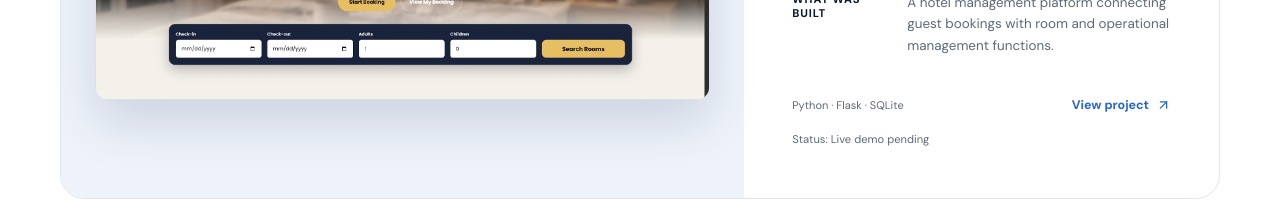
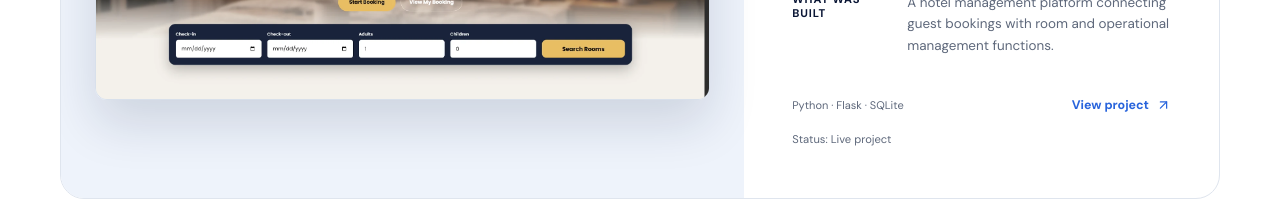
Before and after one commit to ars1224/ars-tech-solutions-website, a React (Vite) app: page / in a window 1280 px wide. Shown: the part 3260-3480 px from the top of the page. Built offline with nearby package versions, Linux system fonts and the light colour scheme.

Commit message:
Mark Noble InnSync as live

```diff
--- a/src/data/caseStudies.js
+++ b/src/data/caseStudies.js
@@ -37,7 +37,7 @@ export const caseStudies = [
     slug: 'noble-innsync-hotel-system',
     ...byTitle['Noble InnSync Hotel Booking System'],
     category: 'Development Project',
-    status: 'Live demo pending',
+    status: 'Live project',
     overview: 'A hotel management platform connecting guest bookings with room and operational management functions.',
     need: 'Hotel operations involve connected information across bookings, availability, payments, maintenance, inventory and staffing.',
     goals: ['Connect booking and room information', 'Support operational workflows', 'Create a consistent management interface'],
@@ -45,7 +45,7 @@ export const caseStudies = [
     approach: 'Related hotel activities were organised into one application so operational information could be managed through a consistent structure.',
     functionality: ['Guest bookings', 'Room availability', 'Payment records', 'Maintenance workflows', 'Inventory and staff operations'],
     challenges: 'A broad set of hotel workflows needed clear separation while still sharing related information.',
-    outcome: 'Completed as an academic development project. A public live demonstration is not currently available.',
+    outcome: 'Completed as an academic development project and now available as a public live demonstration.',
     relatedService: 'Custom Web Applications',
   },
 ]
--- a/src/data/siteData.js
+++ b/src/data/siteData.js
@@ -53,7 +53,7 @@ export const projects = [
   { category: 'Academic Project', title: 'KISS-Web Inventory and Warehouse Management System', description: 'A full-stack warehouse application for stock visibility, location tracking, order processing, product movement and operational reporting.', technologies: ['PHP', 'MySQL', 'JavaScript', 'Bootstrap'], image: kissWebImage, github: 'https://github.com/ars1224/Kiss-Web', status: 'Internal system — no public demo' },
   { category: 'Personal Project', title: 'Aries & Jade Digital Wedding Invitation', description: 'A personalised event website with wedding information, online RSVP confirmation, guest management and Google Sheets integration.', technologies: ['JavaScript', 'Node.js', 'Netlify Functions', 'Google Sheets API'], image: weddingInvitationImage, github: 'https://github.com/ars1224/JadeAries', liveUrl: 'https://ariesjadeweddinginvitation.netlify.app/' },
   { category: 'Academic Project', title: 'Explore NZ Tourism Website', description: 'A responsive tourism website for discovering New Zealand landmarks, cultural attractions, events and destinations through an interactive map.', technologies: ['HTML', 'CSS', 'JavaScript', 'Leaflet.js'], image: exploreNzImage, github: 'https://github.com/ars1224/Explore-NZ', status: 'No public live demo' },
-  { category: 'Academic Project', title: 'Noble InnSync Hotel Booking System', description: 'A hotel management platform combining guest bookings, room availability, payments, maintenance, inventory and staff operations.', technologies: ['Python', 'Flask', 'SQLite', 'SQLAlchemy'], image: nobleInnSyncImage, github: 'https://github.com/ars1224/Noble_InnSync', status: 'Live demo pending' },
+  { category: 'Academic Project', title: 'Noble InnSync Hotel Booking System', description: 'A hotel management platform combining guest bookings, room availability, payments, maintenance, inventory and staff operations.', technologies: ['Python', 'Flask', 'SQLite', 'SQLAlchemy'], image: nobleInnSyncImage, github: 'https://github.com/ars1224/Noble_InnSync', liveUrl: 'https://noble-innsync.onrender.com/', status: 'Live project' },
   { category: 'Academic Project', title: 'NZFTC Employee Management System', description: 'A web-based employee records platform with authentication, centralised staff information, dashboards and database integration.', technologies: ['C#', 'ASP.NET Core', 'Entity Framework', 'MySQL'], image: nzftcImage, github: 'https://github.com/ars1224/NZFTC-Employee-Management-System', status: 'Live demo pending' },
   { category: 'Personal Project', title: 'Wedding Budget Management App', description: 'A web application for tracking wedding expenses, payments, category allocations, remaining funds and visual budget summaries.', technologies: ['JavaScript', 'Node.js', 'Google Sheets API', 'Chart.js'], image: weddingBudgetImage, github: 'https://github.com/ars1224/Wedding-Budget-Management-App', status: 'Live demo pending' },
   { category: 'Academic Project', title: 'ZenFit Fitness and Booking Website', description: 'A responsive fitness business website where customers can explore services, learn about the business and submit bookings online.', technologies: ['HTML', 'CSS', 'JavaScript', 'Bootstrap'], image: zenfitImage, github: 'https://github.com/ars1224/ZenFit-Fitness-and-Booking-Website', status: 'Live demo pending' },
```
